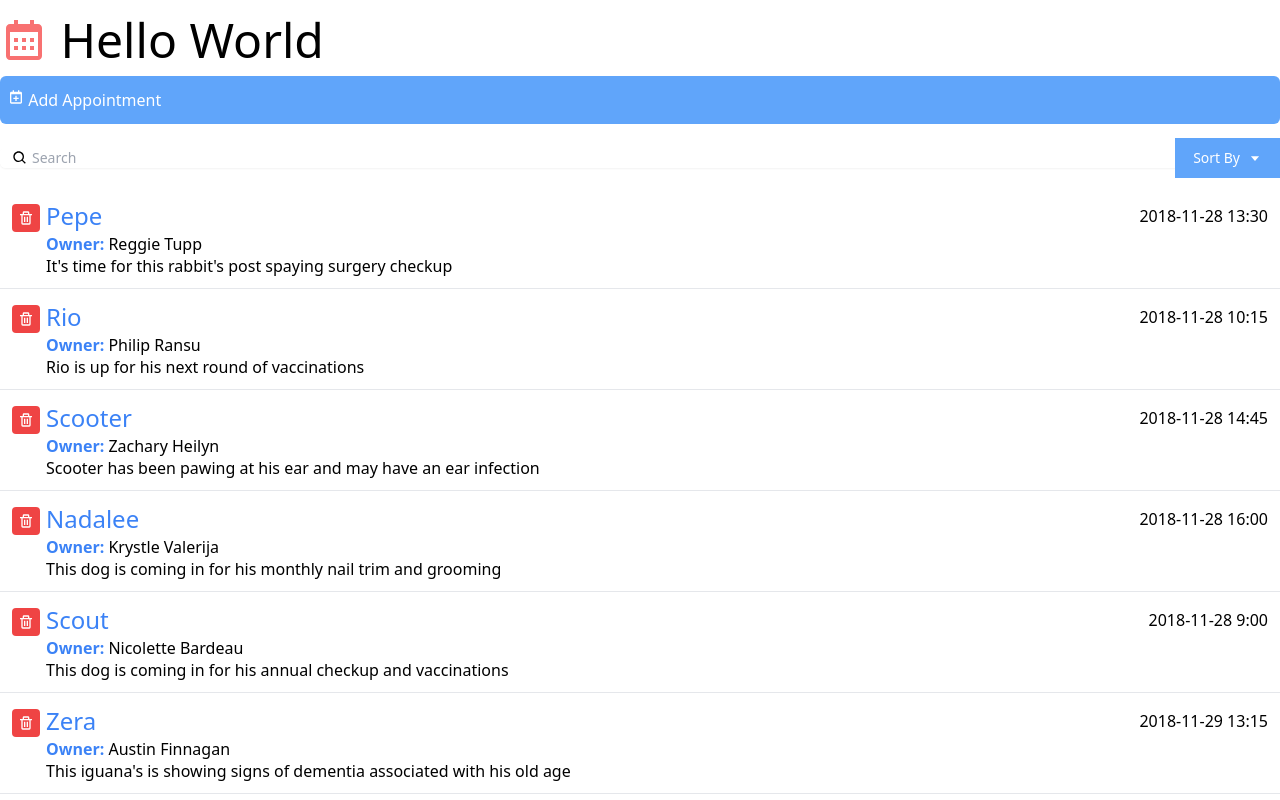
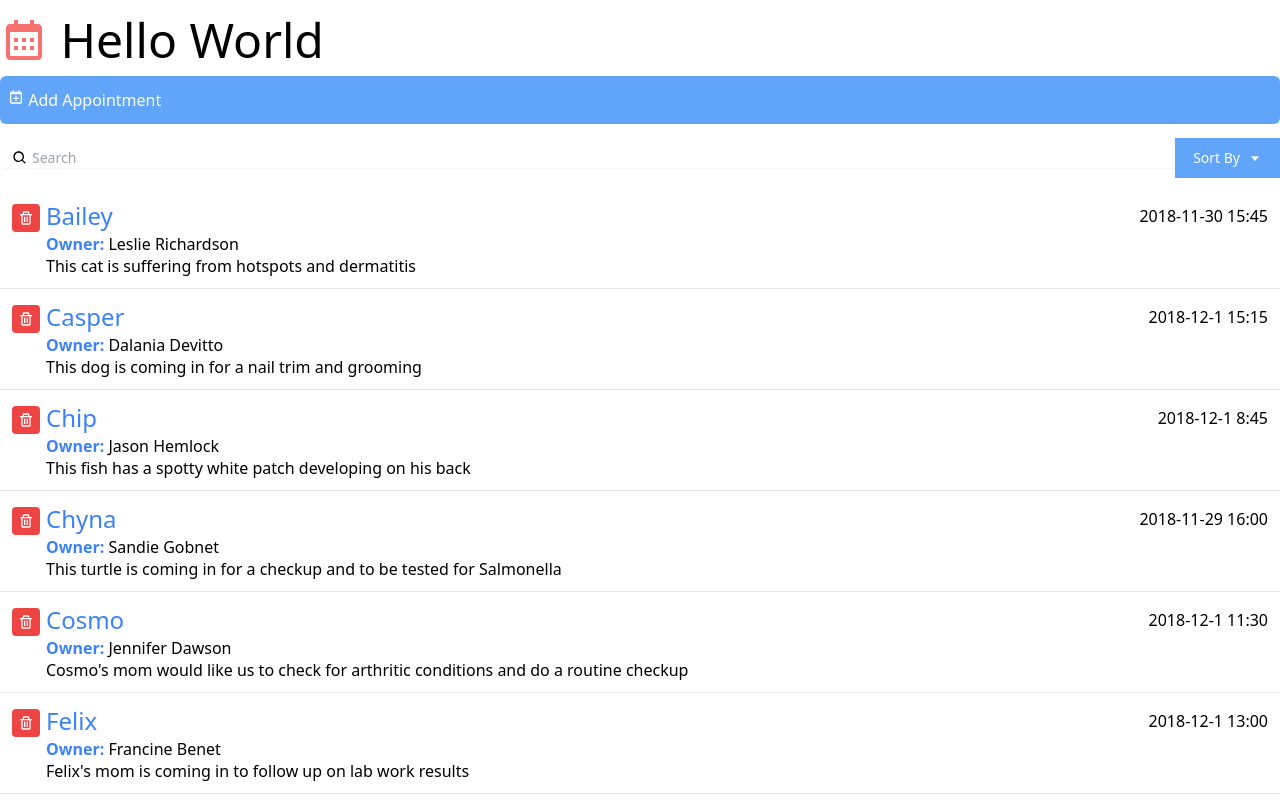
Before and after one commit to Duke0404/Appointments, a React (Create React App) app: page / in a window 1280 px wide. Shown: the top 800 px of the page. Built offline with nearby package versions, Linux system fonts and the light colour scheme.

Commit message:
Tried adding sort functionality

```diff
--- a/src/components/App/App.tsx
+++ b/src/components/App/App.tsx
@@ -12,10 +12,24 @@ import AppointmentInfo from '../AppointmentInfo/AppointmentInfo'
 //Interfaces
 import { AppointmentInterface } from "../AppointmentInfo/AppointmentInfo"
 
+//Enumerations
+enum sortByEnum {
+	"petName" = 1,
+	"ownerName" = 2,
+	"aptDate" = 3
+}
+
+enum orderByEnum {
+	"ascending" = 1,
+	"descending" = -1
+}
+
 const App = (): JSX.Element => {
 	//States
 	const [appointmentList, setAppointmentList] = useState<AppointmentInterface[]>([])
 	const [searchQuery, setSearchQuery] = useState<string>("")
+	const [sortBy, setSortBy] = useState<sortByEnum>(1)
+	const [orderBy, setOrderBy] = useState<orderByEnum>(1)
 
 	//Callbacks
 	const fetchAppointments = useCallback(async () => {
@@ -52,15 +66,18 @@ const App = (): JSX.Element => {
 	}
 
 	//Search Filtered List of Appointments
-	const searchFilteredAppointmentList: AppointmentInterface[] = appointmentList.filter(
+	const filteredAppointmentList: AppointmentInterface[] = appointmentList.filter(
 		(appointment: AppointmentInterface): boolean =>
 			appointment.petName.toLowerCase().includes(searchQuery.toLowerCase()) ||
 			appointment.ownerName.toLowerCase().includes(searchQuery.toLowerCase()) ||
 			appointment.aptNotes.toLowerCase().includes(searchQuery.toLowerCase())
+	).sort(
+		(a: AppointmentInterface, b: AppointmentInterface): number =>
+			a[sortByEnum[sortBy]] > b[sortByEnum[sortBy]] ? orderBy : -orderBy
 	)
 
 	//Render variables
-	const appointmentListRender: JSX.Element[] = searchFilteredAppointmentList.map(
+	const appointmentListRender: JSX.Element[] = filteredAppointmentList.map(
 		(appointment: AppointmentInterface): JSX.Element => (
 			<AppointmentInfo appointment={appointment} deleteAppointment={deleteAppointment} key={appointment.id} />
 		)
```
